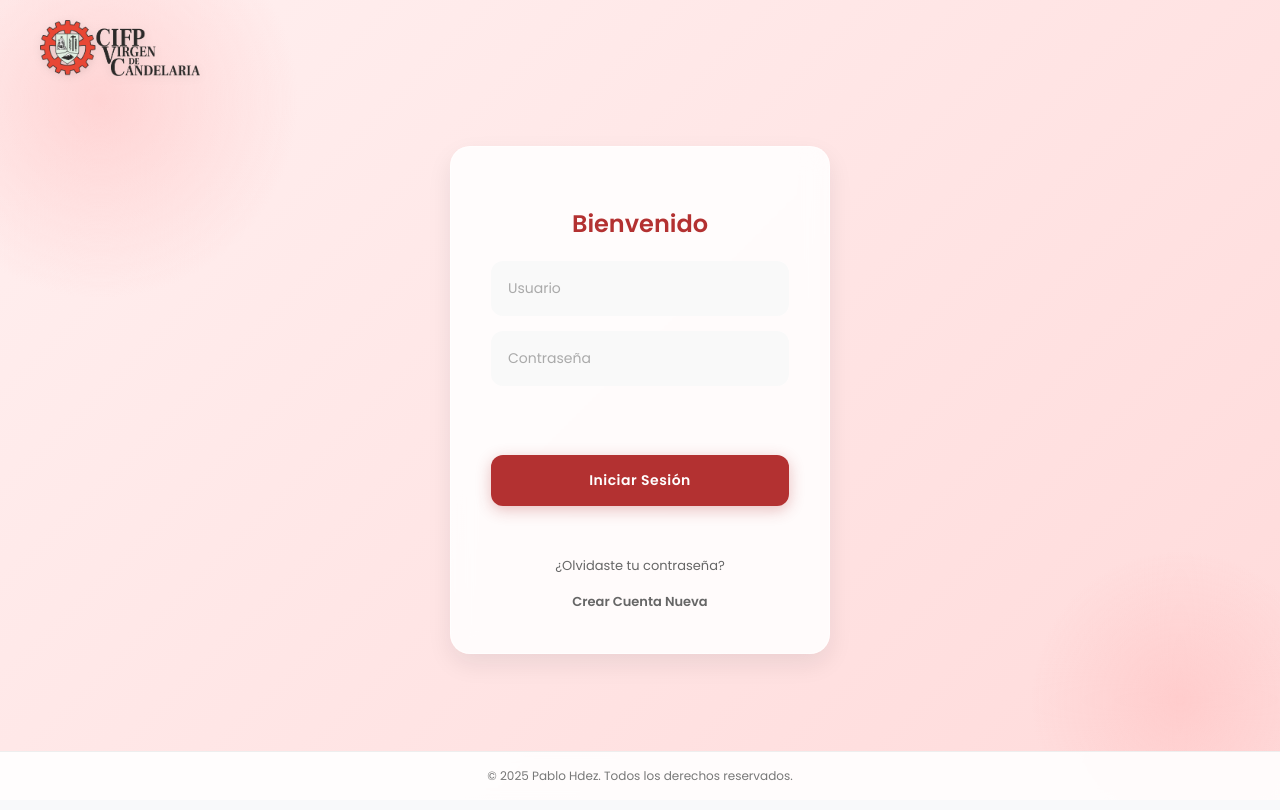
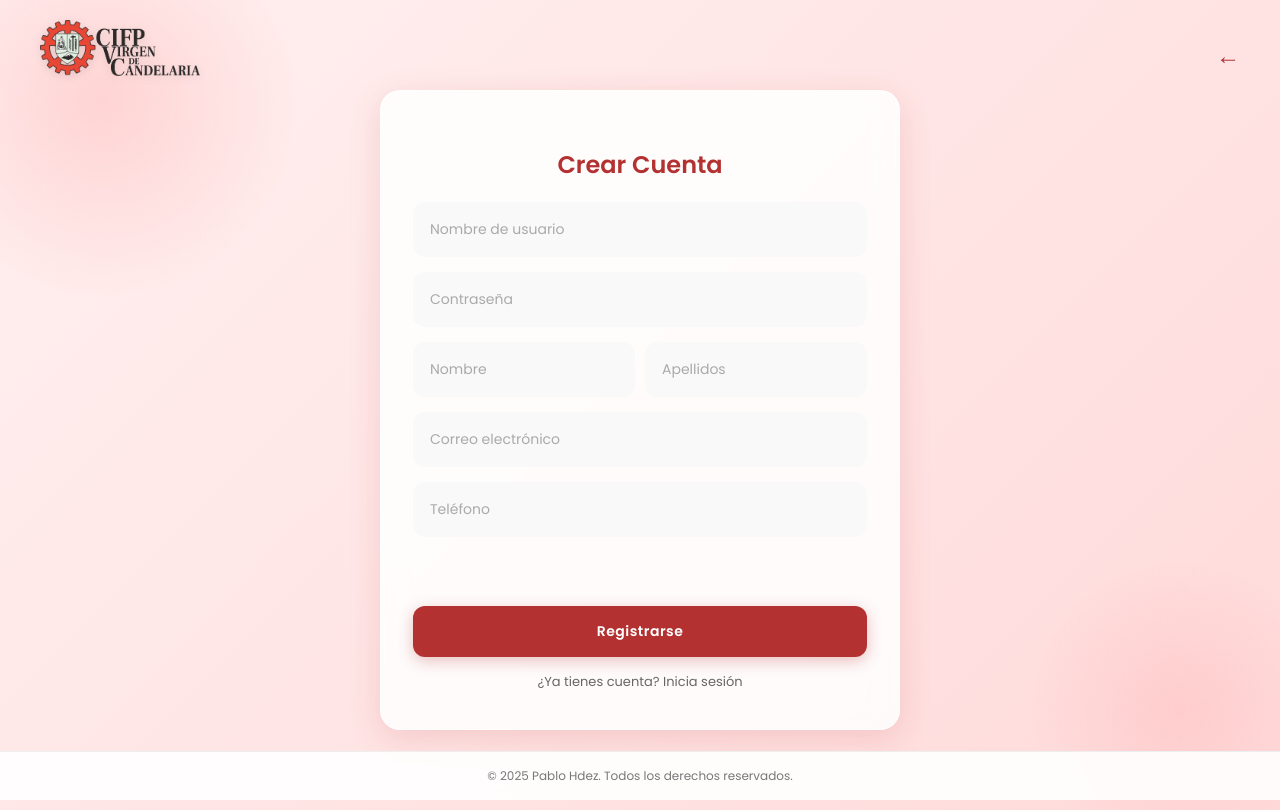
Before and after one commit to Pabloohdez/smart-economato-main, a React (Vite) app in the folder frontend/: page /registro in a window 1280 px wide. Before the commit this address led to /login. Built offline with nearby package versions, Linux system fonts and the light colour scheme; no server answers.

Commit message:
pagina crear usuario creada a falta del endpoint

```diff
--- a/frontend/src/App.tsx
+++ b/frontend/src/App.tsx
@@ -15,6 +15,7 @@
 import AvisosPage from "./pages/AvisosPage";
 import ConfiguracionPage from "./pages/ConfiguracionPage";
 import AuditoriaPage from "./pages/AuditoriaPage";
+import CrearUsuarioPage from "./pages/CrearUsuarioPage";
 
 export default function App() {
   return (
@@ -22,7 +23,7 @@
       <Routes>
         {/* Login libre */}
         <Route path="/login" element={<LoginPage />} />
-
+        <Route path="/registro" element={<CrearUsuarioPage />} />
         {/* Rutas protegidas */}
         <Route
           path="/"
--- /dev/null
+++ b/frontend/src/pages/CrearUsuarioPage.tsx
@@ -0,0 +1,180 @@
+import { useState } from "react";
+import { Link, useNavigate } from "react-router-dom";
+import "../styles/crearusuario.css";
+
+const API_URL = import.meta.env.VITE_API_URL as string;
+
+type NuevoUsuarioPayload = {
+  usuario: string;
+  password: string;
+  nombre: string;
+  apellidos: string;
+  email: string;
+  telefono: string;
+};
+
+export default function CrearUsuarioPage() {
+  const nav = useNavigate();
+
+  const [usuario, setUsuario] = useState("");
+  const [password, setPassword] = useState("");
+  const [nombre, setNombre] = useState("");
+  const [apellidos, setApellidos] = useState("");
+  const [email, setEmail] = useState("");
+  const [telefono, setTelefono] = useState("");
+
+  const [msg, setMsg] = useState("");
+  const [loading, setLoading] = useState(false);
+
+  async function crearUsuario(payload: NuevoUsuarioPayload) {
+    const res = await fetch(`${API_URL}/usuarios.php`, {
+      method: "POST",
+      headers: {
+        "Content-Type": "application/json",
+        "X-Requested-With": "XMLHttpRequest",
+      },
+      body: JSON.stringify(payload),
+    });
+
+    if (!res.ok) {
+      const text = await res.text();
+      throw new Error(`HTTP ${res.status}: ${text}`);
+    }
+
+    return res.json();
+  }
+
+  async function onSubmit(e: React.FormEvent) {
+    e.preventDefault();
+    setMsg("");
+    setLoading(true);
+
+    try {
+      const payload: NuevoUsuarioPayload = {
+        usuario: usuario.trim(),
+        password: password.trim(),
+        nombre: nombre.trim(),
+        apellidos: apellidos.trim(),
+        email: email.trim(),
+        telefono: telefono.trim(),
+      };
+
+      const data = await crearUsuario(payload);
+
+      if (data?.success || data?.ok || data?.id) {
+        setMsg("Cuenta creada correctamente");
+        setTimeout(() => {
+          nav("/login");
+        }, 1200);
+      } else {
+        setMsg(data?.error?.message || data?.message || "No se pudo crear la cuenta");
+      }
+    } catch (error) {
+      console.error(error);
+      setMsg(error instanceof Error ? error.message : "Error al crear la cuenta");
+    } finally {
+      setLoading(false);
+    }
+  }
+
+  return (
+    <div className="registro-page">
+      <div className="registro-header">
+        <img
+          src="/assets/img/LOGO CIFP VIRGEN DE CANDELARIA.png"
+          alt="Virgen de la Candelaria"
+          className="registro-logo"
+        />
+
+        <Link to="/login" className="registro-back" aria-label="Volver al login">
+          &#8592;
+        </Link>
+      </div>
+
+      <div className="registro-container">
+        <h2 className="registro-title">Crear Cuenta</h2>
+
+        <form className="registro-form" onSubmit={onSubmit}>
+          <input
+            type="text"
+            value={usuario}
+            onChange={(e) => setUsuario(e.target.value)}
+            placeholder="Nombre de usuario"
+            className="registro-input"
+            required
+            aria-label="Nombre de usuario"
+          />
+
+          <input
+            type="password"
+            value={password}
+            onChange={(e) => setPassword(e.target.value)}
+            placeholder="Contraseña"
+            className="registro-input"
+            required
+            aria-label="Contraseña"
+          />
+
+          <div className="registro-row">
+            <input
+              type="text"
+              value={nombre}
+              onChange={(e) => setNombre(e.target.value)}
+              placeholder="Nombre"
+              className="registro-input"
+              required
+              aria-label="Nombre"
+            />
+
+            <input
+              type="text"
+              value={apellidos}
+              onChange={(e) => setApellidos(e.target.value)}
+              placeholder="Apellidos"
+              className="registro-input"
+              required
+              aria-label="Apellidos"
+            />
+          </div>
+
+          <input
+            type="email"
+            value={email}
+            onChange={(e) => setEmail(e.target.value)}
+            placeholder="Correo electrónico"
+            className="registro-input"
+            required
+            aria-label="Correo electrónico"
+          />
+
+          <input
+            type="tel"
+            value={telefono}
+            onChange={(e) => setTelefono(e.target.value)}
+            placeholder="Teléfono"
+            className="registro-input"
+            required
+            aria-label="Número de teléfono"
+          />
+
+          <p className="registro-msg">{msg}</p>
+
+          <input
+            type="submit"
+            value={loading ? "Registrando..." : "Registrarse"}
+            className="registro-submit"
+            disabled={loading}
+          />
+        </form>
+
+        <Link to="/login" className="registro-link">
+          ¿Ya tienes cuenta? Inicia sesión
+        </Link>
+      </div>
+
+      <footer className="registro-footer">
+        © 2025 Pablo Hdez. Todos los derechos reservados.
+      </footer>
+    </div>
+  );
+}
--- a/frontend/src/pages/LoginPage.tsx
+++ b/frontend/src/pages/LoginPage.tsx
@@ -1,7 +1,7 @@
 import { useState } from "react";
-import { useNavigate } from "react-router-dom";
 import "../styles/login.css";
 import { login } from "../services/authService";
+import { Link, useNavigate } from "react-router-dom";
 
 export default function LoginPage() {
   const nav = useNavigate();
@@ -73,13 +73,18 @@
         </form>
 
         <div style={{ marginTop: 20 }}>
-          <a href="#">¿Olvidaste tu contraseña?</a>
+          <Link to="/recuperar-password">¿Olvidaste tu contraseña?</Link>
           <br />
-          <a href="#" style={{ fontWeight: 600 }}>Crear Cuenta Nueva</a>
+          <Link to="/registro" style={{ fontWeight: 600 }}>
+            Crear Cuenta Nueva
+          </Link>
         </div>
       </div>
 
-      <footer className="login-footer" aria-label="2025 Pablo Hdez. Todos los derechos reservados.">
+      <footer
+        className="login-footer"
+        aria-label="2025 Pablo Hdez. Todos los derechos reservados."
+      >
         © 2025 Pablo Hdez. Todos los derechos reservados.
       </footer>
     </div>
--- /dev/null
+++ b/frontend/src/styles/crearusuario.css
@@ -0,0 +1,253 @@
+@import url('https://fonts.googleapis.com/css2?family=Poppins:wght@300;400;500;600&display=swap');
+
+:root {
+  --primary-color: #b33131;
+  --primary-hover: #8f2323;
+  --bg-gradient: linear-gradient(135deg, #fff0f0 0%, #ffdada 100%);
+  --glass-bg: rgba(255, 255, 255, 0.85);
+  --glass-border: rgba(255, 255, 255, 0.6);
+  --shadow: 0 8px 32px 0 rgba(179, 49, 49, 0.15);
+  --text-color: #333;
+  --text-light: #666;
+}
+
+.registro-page {
+  margin: 0;
+  font-family: "Poppins", sans-serif;
+  min-height: 100vh;
+  display: flex;
+  flex-direction: column;
+  justify-content: center;
+  align-items: center;
+  background: var(--bg-gradient);
+  background-attachment: fixed;
+  overflow-x: hidden;
+  position: relative;
+  padding: 90px 16px 80px;
+  box-sizing: border-box;
+}
+
+.registro-page::before {
+  content: "";
+  position: absolute;
+  width: 400px;
+  height: 400px;
+  background: radial-gradient(#ffc2c2, transparent 70%);
+  top: -100px;
+  left: -100px;
+  z-index: 0;
+  opacity: 0.6;
+}
+
+.registro-page::after {
+  content: "";
+  position: absolute;
+  width: 300px;
+  height: 300px;
+  background: radial-gradient(#ffc2c2, transparent 70%);
+  bottom: -50px;
+  right: -50px;
+  z-index: 0;
+  opacity: 0.6;
+}
+
+.registro-header {
+  position: absolute;
+  top: 20px;
+  left: 40px;
+  width: calc(100% - 80px);
+  display: flex;
+  justify-content: space-between;
+  align-items: center;
+  z-index: 10;
+}
+
+.registro-logo {
+  width: 160px;
+  height: auto;
+  filter: drop-shadow(0 2px 4px rgba(0, 0, 0, 0.1));
+}
+
+.registro-back {
+  font-size: 24px;
+  color: #b33131;
+  text-decoration: none;
+}
+
+.registro-back:hover {
+  color: #8f2323;
+}
+
+.registro-container {
+  background: var(--glass-bg);
+  backdrop-filter: blur(12px);
+  -webkit-backdrop-filter: blur(12px);
+  border: 1px solid var(--glass-border);
+  padding: 36px 32px;
+  border-radius: 20px;
+  box-shadow: var(--shadow);
+  text-align: center;
+  width: 100%;
+  max-width: 520px;
+  position: relative;
+  z-index: 5;
+  animation: fadeInUp 0.8s ease-out;
+  box-sizing: border-box;
+}
+
+.registro-title {
+  font-size: 1.5rem;
+  font-weight: 600;
+  color: var(--primary-color);
+  margin-bottom: 20px;
+}
+
+.registro-form {
+  display: flex;
+  flex-direction: column;
+  width: 100%;
+}
+
+.registro-input {
+  width: 100%;
+  box-sizing: border-box;
+  padding: 15px;
+  margin-bottom: 15px;
+  border: 2px solid transparent;
+  background-color: #f9f9f9;
+  border-radius: 12px;
+  font-size: 14px;
+  font-family: inherit;
+  color: var(--text-color);
+  transition: all 0.3s ease;
+}
+
+.registro-input::placeholder {
+  color: #aaa;
+}
+
+.registro-input:focus {
+  background-color: #fff;
+  border-color: var(--primary-color);
+  box-shadow: 0 0 0 4px rgba(179, 49, 49, 0.1);
+  outline: none;
+}
+
+.registro-row {
+  display: flex;
+  gap: 10px;
+  width: 100%;
+}
+
+.registro-row .registro-input {
+  flex: 1;
+}
+
+.registro-submit {
+  width: 100%;
+  box-sizing: border-box;
+  padding: 15px;
+  margin-top: 10px;
+  border-radius: 12px;
+  font-size: 14px;
+  font-family: inherit;
+  background: var(--primary-color);
+  color: #fff;
+  font-weight: 600;
+  letter-spacing: 0.5px;
+  cursor: pointer;
+  border: none;
+  box-shadow: 0 4px 15px rgba(179, 49, 49, 0.3);
+  transition: all 0.3s ease;
+}
+
+.registro-submit:hover {
+  background-color: var(--primary-hover);
+  transform: translateY(-2px);
+  box-shadow: 0 6px 20px rgba(179, 49, 49, 0.4);
+}
+
+.registro-submit:active {
+  transform: translateY(0);
+}
+
+.registro-submit:disabled {
+  opacity: 0.7;
+  cursor: not-allowed;
+  transform: none;
+}
+
+.registro-msg {
+  margin-top: 10px;
+  min-height: 20px;
+  font-size: 14px;
+  color: var(--text-light);
+}
+
+.registro-link {
+  font-size: 13px;
+  color: var(--text-light);
+  text-decoration: none;
+  transition: color 0.3s;
+  margin-top: 15px;
+  display: inline-block;
+}
+
+.registro-link:hover {
+  color: var(--primary-color);
+}
+
+.registro-footer {
+  position: fixed;
+  bottom: 0;
+  left: 0;
+  width: 100%;
+  padding: 15px 0;
+  background: rgba(255, 255, 255, 0.9);
+  backdrop-filter: blur(5px);
+  color: #777;
+  font-size: 12px;
+  text-align: center;
+  border-top: 1px solid #eee;
+  z-index: 10;
+}
+
+@keyframes fadeInUp {
+  from {
+    opacity: 0;
+    transform: translateY(30px);
+  }
+  to {
+    opacity: 1;
+    transform: translateY(0);
+  }
+}
+
+@media (max-width: 600px) {
+  .registro-row {
+    flex-direction: column;
+    gap: 0;
+  }
+
+  .registro-container {
+    max-width: 420px;
+    padding: 28px 20px;
+  }
+
+  .registro-header {
+    top: 10px;
+    left: 20px;
+    width: calc(100% - 40px);
+  }
+}
+
+@media (max-width: 480px) {
+  .registro-container {
+    width: 92%;
+    padding: 26px 18px;
+  }
+
+  .registro-logo {
+    width: 130px;
+  }
+}
```
